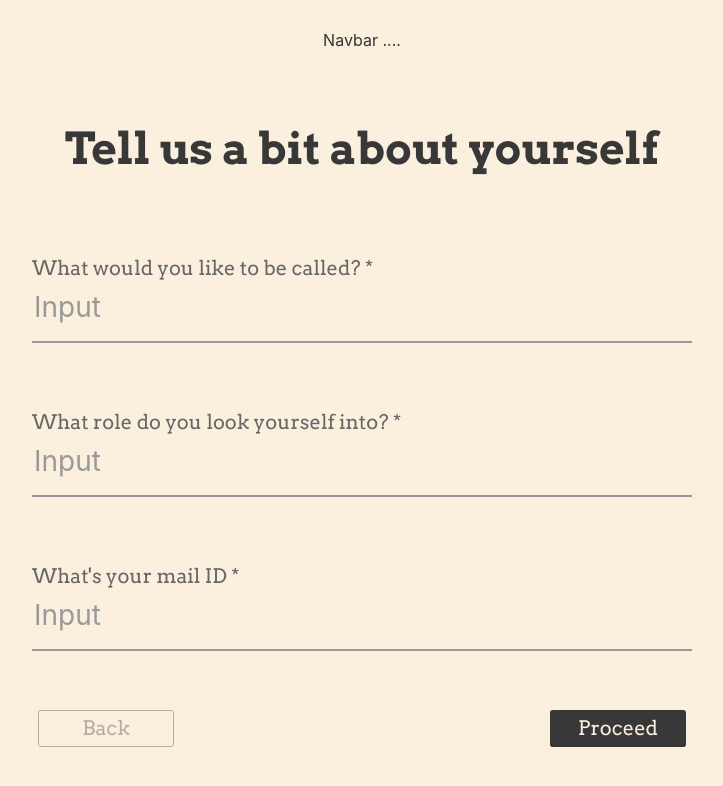
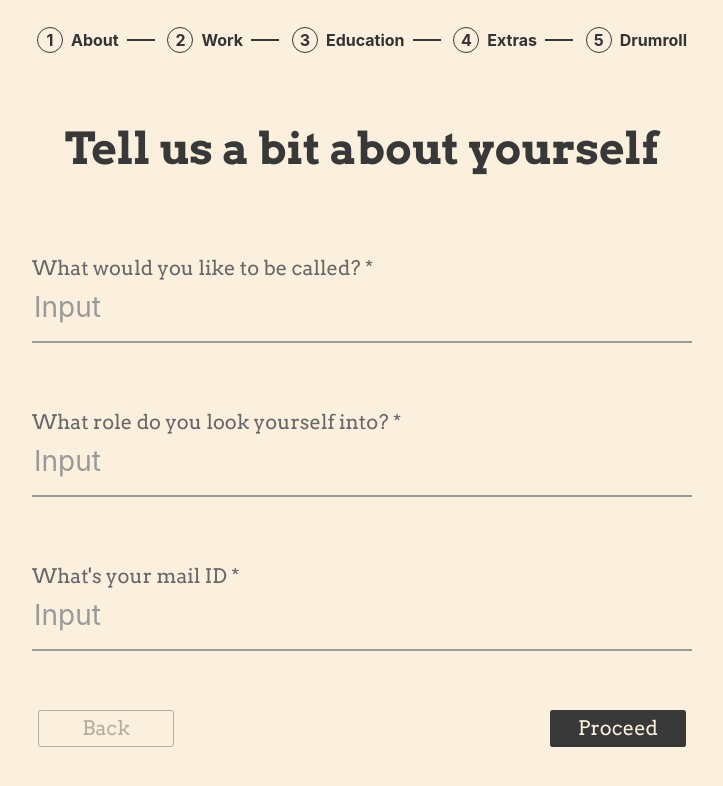
Before and after one commit to preetjdp/Rigel, a Svelte app: page / in a window 1280 px wide. Shown: the top 786 px of the page, without its empty margins (278-1001 px from the left). Built offline with nearby package versions, Linux system fonts and the light colour scheme.

Commit message:
🚧 WIP

```diff
--- a/src/Wrapper.svelte
+++ b/src/Wrapper.svelte
@@ -17,9 +17,9 @@
     <Navbar />
 {/if}
 <Route path="" component={PersonalInfo} />
-<Route path="personalInfo" component={PersonalInfo} />
+<Route path="personalInfo" meta={{ name: 'About' }} component={PersonalInfo} />
 <Route path="gotWork" component={GotWork} />
-<Route path="workInfo" component={WorkInfo} />
-<Route path="educationInfo" component={EducationInfo} />
-<Route path="extraInfo" component={ExtraInfo} />
-<Route path="viewer" component={Viewer} />
+<Route path="workInfo" meta={{ name: 'Work' }} component={WorkInfo} />
+<Route path="educationInfo" meta={{ name: 'Education' }} component={EducationInfo} />
+<Route path="extraInfo" meta={{ name: 'Extras' }} component={ExtraInfo} />
+<Route path="viewer" meta={{ name: 'Work' }} component={Viewer} />
--- a/src/components/Navbar.svelte
+++ b/src/components/Navbar.svelte
@@ -1,11 +1,33 @@
-<script>
-    import { fade, } from "svelte/transition";
+<script lang="ts">
+    import { fade } from "svelte/transition";
+    import { useLocation } from "svelte-navigator";
+
+    import NavbarElement from "./NavbarElement.svelte";
+    import type { element } from "svelte/internal";
+
+    const location = useLocation();
+
+    const routerToNavbarMap: Record<string, string> = {
+        "/": "About",
+        "/personalInfo": "About",
+        "/gotWork": "Work",
+        "/workInfo": "Work",
+        "/educationInfo": "Education",
+        "/extraInfo": "Extras",
+        "/viewer": "Drumroll",
+    };
+
+    const navbarElements = Object.values(routerToNavbarMap);
+    const navbarElementsUnique = [...new Set(navbarElements)];
+
+    console.log($location);
 </script>
 
 <style>
     .navbar {
         height: 80px;
         display: flex;
+        gap: 0.8rem;
         justify-content: center;
         align-items: center;
         flex-shrink: 0;
@@ -13,4 +35,12 @@
 </style>
 
 <!-- TODO Tweak the animation parameters here -->
-<nav in:fade out:fade class="navbar">Navbar ....</nav>
+<nav in:fade out:fade class="navbar">
+    {#each navbarElementsUnique as elementName, i}
+        <NavbarElement
+            number={i + 1}
+            seperator={i !== navbarElementsUnique.length - 1}>
+            {elementName}
+        </NavbarElement>
+    {/each}
+</nav>
--- /dev/null
+++ b/src/components/NavbarElement.svelte
@@ -0,0 +1,41 @@
+<script lang="ts">
+    export let type: "end" | "endFinal" | "empty" | "active" | "filled" =
+        "empty";
+    export let number: number;
+    export let seperator: boolean;
+</script>
+
+<style>
+    .navbar-element {
+        display: flex;
+        align-items: center;
+        flex-direction: row;
+        gap: 8px;
+        font-weight: bold;
+    }
+
+    .navbar-element--circle {
+        display: flex;
+        border-radius: 100%;
+        height: 24px;
+        width: 24px;
+        align-items: center;
+        justify-content: center;
+
+        border: 1.6px solid #383838;
+    }
+
+    .navbar-element--seperator {
+        background-color: #383838;
+        height: 1.6px;
+        width: 28px;
+    }
+</style>
+
+<div class="navbar-element">
+    <div class="navbar-element--circle">{number}</div>
+    <slot />
+    {#if seperator}
+        <div class="navbar-element--seperator" />
+    {/if}
+</div>
```
